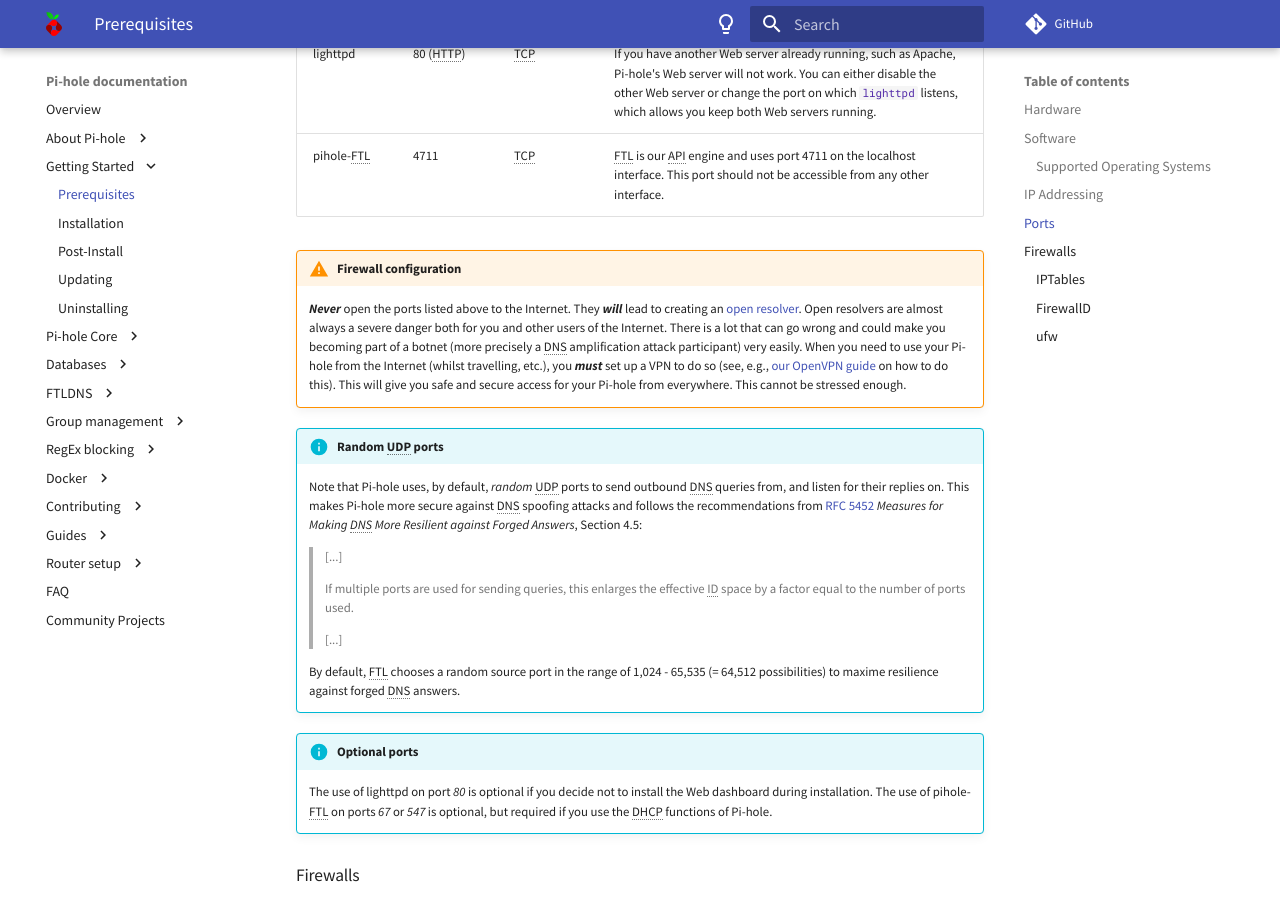
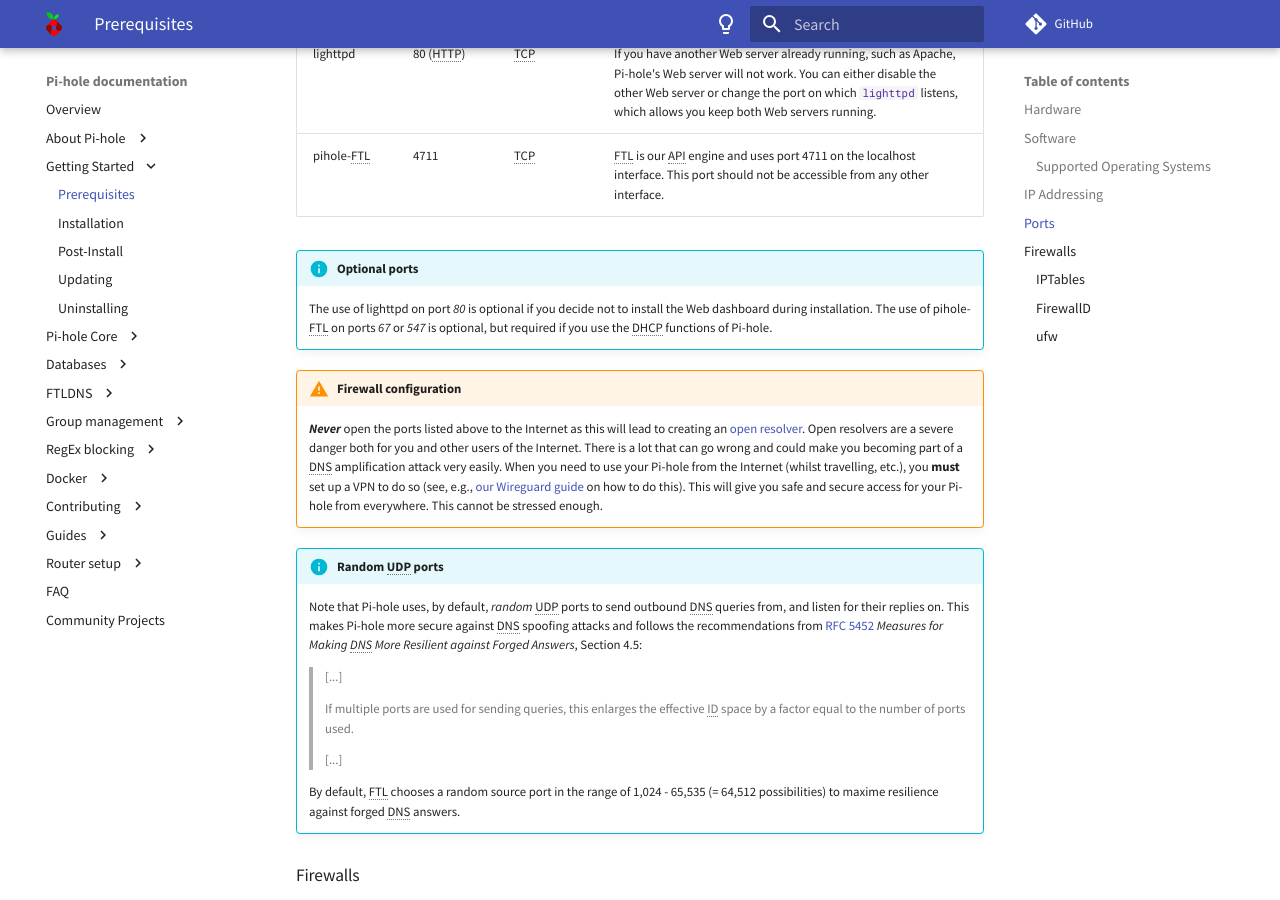
Before and after one commit to pi-hole/docs, an MkDocs documentation site: the page built from docs/main/prerequisites.md, in a window 1280 px wide and 900 px high, scrolled down 1987 px. Built offline with MkDocs 1.6.1 and Material for MkDocs 9.7.7, drawn with Linux system fonts in a browser that asks for light colours; comment, search, counter and statistics services are not loaded.

Commit message:
Change recommended VPN to Wireguard and fix inconsistent emphasis style on the prerequirements page
Signed-off-by: DL6ER <dl6er@dl6er.de>

```diff
--- a/docs/main/prerequisites.md
+++ b/docs/main/prerequisites.md
@@ -84,8 +84,12 @@
 
 <!-- markdownlint-disable code-block-style -->
 <!-- markdownlint-disable no-trailing-spaces -->
+!!! info "Optional ports"
+    The use of lighttpd on port *80* is optional if you decide not to install the Web dashboard during installation.
+    The use of pihole-FTL on ports *67* or *547* is optional, but required if you use the DHCP functions of Pi-hole.
+
 !!! warning "Firewall configuration"
-    ***Never*** open the ports listed above to the Internet. They ***will*** lead to creating an [open resolver](http://openresolverproject.org/). Open resolvers are almost always a severe danger both for you and other users of the Internet. There is a lot that can go wrong and could make you becoming part of a botnet (more precisely a DNS amplification attack participant) very easily. When you need to use your Pi-hole from the Internet (whilst travelling, etc.), you ***must*** set up a VPN to do so (see, e.g., [our OpenVPN guide](../../guides/vpn/overview) on how to do this). This will give you safe and secure access for your Pi-hole from everywhere. This cannot be stressed enough.
+    ***Never*** open the ports listed above to the Internet as this will lead to creating an [open resolver](http://openresolverproject.org/). Open resolvers are a severe danger both for you and other users of the Internet. There is a lot that can go wrong and could make you becoming part of a DNS amplification attack very easily. When you need to use your Pi-hole from the Internet (whilst travelling, etc.), you **must** set up a VPN to do so (see, e.g., [our Wireguard guide](../guides/vpn/wireguard/overview.md) on how to do this). This will give you safe and secure access for your Pi-hole from everywhere. This cannot be stressed enough.
 
 !!! info "Random UDP ports"
     Note that Pi-hole uses, by default, *random* UDP ports to send outbound DNS queries from, and listen for their replies on. This makes Pi-hole more secure against DNS spoofing attacks and follows the recommendations from [RFC 5452](https://tools.ietf.org/html/rfc5452#section-4.5) *Measures for Making DNS More Resilient against Forged Answers*, Section 4.5:
@@ -112,7 +112,7 @@
 
 #### IPTables
 
-IPTables uses two sets of tables. One set is for IPv4 chains, and the second is for IPv6 chains. If only IPv4 blocking is used for the Pi-hole installation, only apply the rules for IP4Tables. Full Stack (IPv4 and IPv6) require both sets of rules to be applied. _Note: These examples insert the rules at the front of the chain. Please see your distribution's documentation for the exact proper command to use._
+IPTables uses two sets of tables. One set is for IPv4 chains, and the second is for IPv6 chains. If only IPv4 blocking is used for the Pi-hole installation, only apply the rules for IP4Tables. Full Stack (IPv4 and IPv6) require both sets of rules to be applied. *Note: These examples insert the rules at the front of the chain. Please see your distribution's documentation for the exact proper command to use.*
 
 IPTables (IPv4)
 
```
Also changed, not shown: other parts of docs/main/prerequisites.md (+0 -4 lines).
